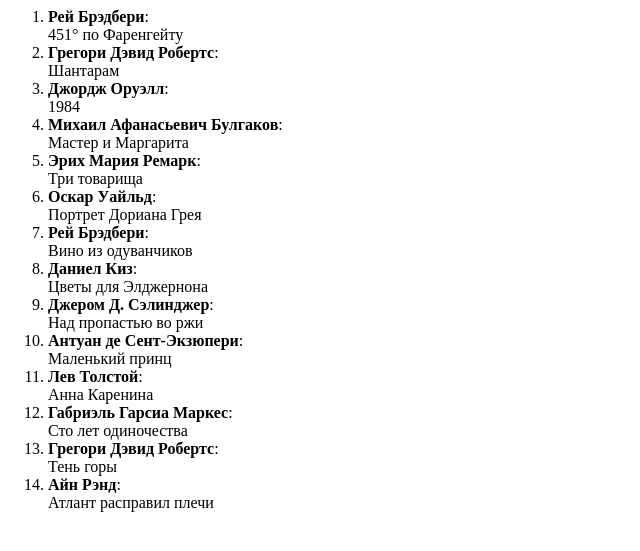
After one commit to dimgeorgiev1976/php-lessons, a PHP site: page /php-HW03.php in a window 1280 px wide. The commit adds this page. Shown: the top 551 px of the page, without its empty margins (0-640 px from the left). Run offline with PHP 8.4, Linux system fonts and the light colour scheme.

Commit message:
Third lesson

```diff
--- /dev/null
+++ b/php-HW03.php
@@ -0,0 +1,26 @@
+<?php
+
+	$books = array(
+				"451° по Фаренгейту" => "Рей Брэдбери",
+				"Шантарам" => "Грегори Дэвид Робертс",
+				"1984" => "Джордж Оруэлл",
+				"Мастер и Маргарита" => "Михаил Афанасьевич Булгаков",
+				"Три товарища" => "Эрих Мария Ремарк",
+				"Портрет Дориана Грея" => "Оскар Уайльд",
+				"Вино из одуванчиков" => "Рей Брэдбери",
+				"Цветы для Элджернона" => "Даниел Киз",
+				"Над пропастью во ржи" => "Джером Д. Сэлинджер",
+				"Маленький принц" => "Антуан де Сент-Экзюпери",
+				"Анна Каренина" => "Лев Толстой",
+				"Сто лет одиночества" => "Габриэль Гарсиа Маркес",
+				"Тень горы" => "Грегори Дэвид Робертс",
+				"Атлант расправил плечи" => "Айн Рэнд"
+			);
+
+	echo "<ol>";
+	foreach ($books as $book => $author) {
+		echo "<li><strong>$author</strong>:<br>$book</li>";
+	}
+	echo "</ol>";
+
+?>
```
Also changed, not shown: php-HW02.php (+16 -2 lines).
